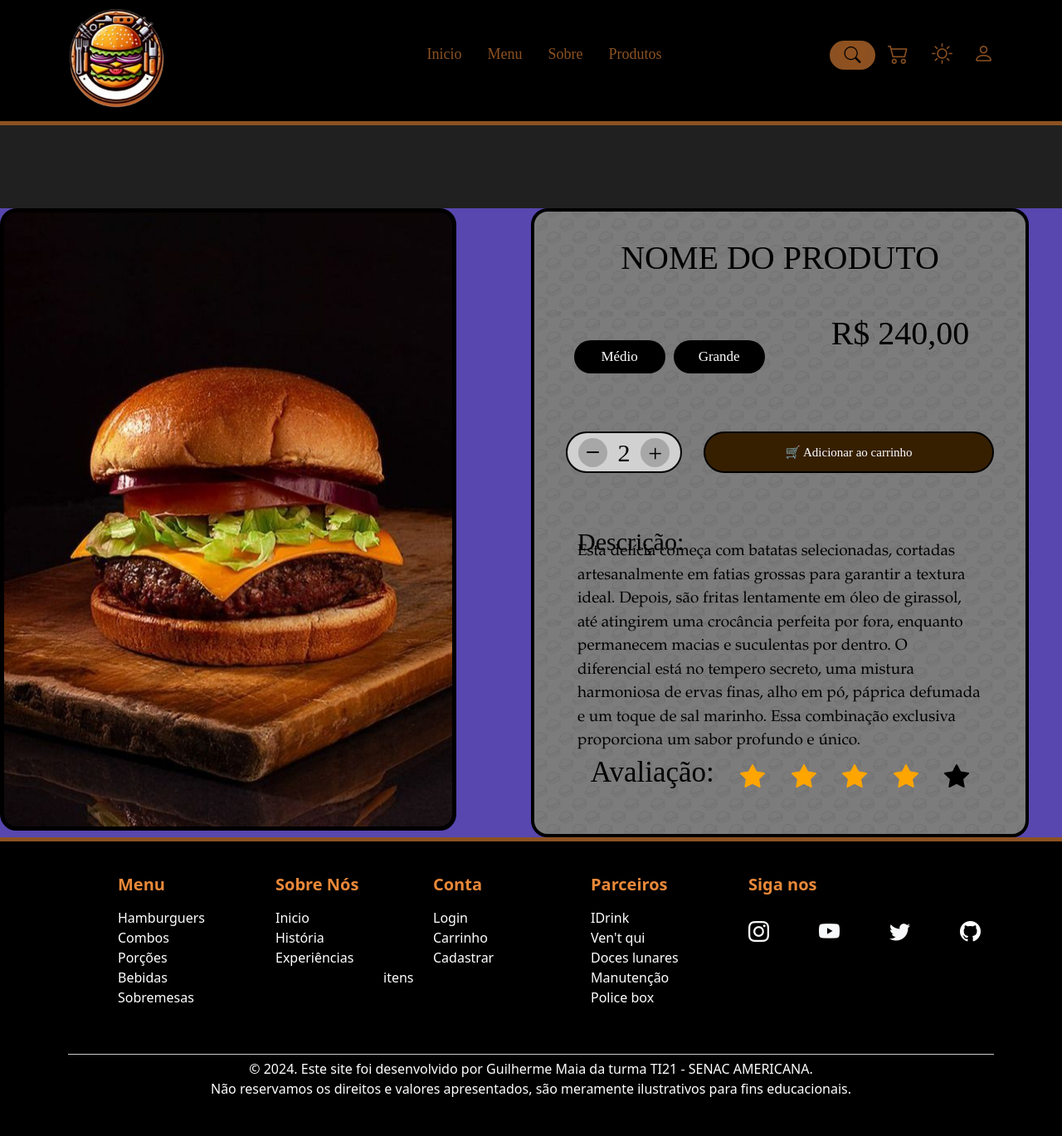
After one commit to Guilhlm/buildsBurguer, a PHP site: page /click-produto.php in a window 1280 px wide. The commit adds this page. Shown: the whole page at 83% size. Run offline with PHP 8.4, Linux system fonts and the light colour scheme; some web fonts are replaced.

Commit message:
convertendo php

```diff
--- a/assets/css/click-produto.css
+++ b/assets/css/click-produto.css
@@ -1,10 +1,6 @@
 @import url('https://fonts.googleapis.com/css2?family=Croissant+One&display=swap');
 
-* {
-    margin: 0;
-}
-
-body {
+.body-produto {
     background: #5747af;
     color: white;
     display: flex;
@@ -13,7 +9,7 @@ body {
     column-gap: 50px;
 }
 
-.container {
+#ois {
     border: 4px solid rgb(0, 0, 0);
     background-image: url(../img/hambsproduto.png);
     background-color: #7c7c7c;
--- /dev/null
+++ b/click-produto.php
@@ -0,0 +1,74 @@
+<?php include './includes/header.php' ?>
+
+<section class="body-produto">
+
+    <figcaption class="fotinha"></figcaption>
+
+    <div class="container" id="ois">
+
+        <section class="grid-1">
+            <h1 class="titulo-produto">NOME DO PRODUTO</h1>
+        </section>
+
+        <section class="grid-2">
+            <div id="tamanho">Médio</div>
+            <div id="tamanho">Grande</div>
+
+            <p class="preco-produto">R$ 240,00</p>
+        </section>
+
+        <section class="grid-3">
+            <div id="adicionar">
+
+                <div class="menos">
+                    <svg xmlns="http://www.w3.org/2000/svg" width="40" height="30" fill="currentColor" class="bi bi-dash" viewBox="0 0 16 16">
+                        <path d="M4 8a.5.5 0 0 1 .5-.5h7a.5.5 0 0 1 0 1h-7A.5.5 0 0 1 4 8" />
+                    </svg>
+                </div>
+
+                <div class="numero">2</div>
+                <div class="mais">+</div>
+            </div>
+
+            <div class="addcart">🛒 Adicionar ao carrinho</div>
+        </section>
+
+        <div class="grid-4">
+            <h2 class="titulo-desc">Descrição:</h2>
+
+            <section class="texto-desc">
+                <p>
+                    Esta delícia começa com batatas selecionadas, cortadas artesanalmente em fatias grossas para
+                    garantir a
+                    textura ideal. Depois, são fritas lentamente em óleo de girassol, até atingirem uma crocância
+                    perfeita
+                    por fora, enquanto permanecem macias e suculentas por dentro.
+
+                    O diferencial está no tempero secreto, uma mistura harmoniosa de ervas finas, alho em pó, páprica
+                    defumada e um toque de sal marinho. Essa combinação exclusiva proporciona um sabor profundo e único.
+                </p>
+            </section>
+        </div>
+
+        <div class="grid-5">
+            <h3 class="avaliacao-title">Avaliação:</h3>
+            <svg xmlns="http://www.w3.org/2000/svg" width="30" height="30" fill="orange" class="bi bi-star-fill" viewBox="0 0 16 16">
+                <path d="M3.612 15.443c-.386.198-.824-.149-.746-.592l.83-4.73L.173 6.765c-.329-.314-.158-.888.283-.95l4.898-.696L7.538.792c.197-.39.73-.39.927 0l2.184 4.327 4.898.696c.441.062.612.636.282.95l-3.522 3.356.83 4.73c.078.443-.36.79-.746.592L8 13.187l-4.389 2.256z" />
+            </svg>
+            <svg xmlns="http://www.w3.org/2000/svg" width="30" height="30" fill="orange" class="bi bi-star-fill" viewBox="0 0 16 16">
+                <path d="M3.612 15.443c-.386.198-.824-.149-.746-.592l.83-4.73L.173 6.765c-.329-.314-.158-.888.283-.95l4.898-.696L7.538.792c.197-.39.73-.39.927 0l2.184 4.327 4.898.696c.441.062.612.636.282.95l-3.522 3.356.83 4.73c.078.443-.36.79-.746.592L8 13.187l-4.389 2.256z" />
+            </svg>
+            <svg xmlns="http://www.w3.org/2000/svg" width="30" height="30" fill="orange" class="bi bi-star-fill" viewBox="0 0 16 16">
+                <path d="M3.612 15.443c-.386.198-.824-.149-.746-.592l.83-4.73L.173 6.765c-.329-.314-.158-.888.283-.95l4.898-.696L7.538.792c.197-.39.73-.39.927 0l2.184 4.327 4.898.696c.441.062.612.636.282.95l-3.522 3.356.83 4.73c.078.443-.36.79-.746.592L8 13.187l-4.389 2.256z" />
+            </svg>
+            <svg xmlns="http://www.w3.org/2000/svg" width="30" height="30" fill="orange" class="bi bi-star-fill" viewBox="0 0 16 16">
+                <path d="M3.612 15.443c-.386.198-.824-.149-.746-.592l.83-4.73L.173 6.765c-.329-.314-.158-.888.283-.95l4.898-.696L7.538.792c.197-.39.73-.39.927 0l2.184 4.327 4.898.696c.441.062.612.636.282.95l-3.522 3.356.83 4.73c.078.443-.36.79-.746.592L8 13.187l-4.389 2.256z" />
+            </svg>
+            <svg xmlns="http://www.w3.org/2000/svg" width="30" height="30" fill="" class="bi bi-star-fill" viewBox="0 0 16 16">
+                <path d="M3.612 15.443c-.386.198-.824-.149-.746-.592l.83-4.73L.173 6.765c-.329-.314-.158-.888.283-.95l4.898-.696L7.538.792c.197-.39.73-.39.927 0l2.184 4.327 4.898.696c.441.062.612.636.282.95l-3.522 3.356.83 4.73c.078.443-.36.79-.746.592L8 13.187l-4.389 2.256z" />
+            </svg>
+        </div>
+    </div>
+</section>
+
+<?php include './includes/footer.php' ?>
--- a/includes/header.php
+++ b/includes/header.php
@@ -15,6 +15,7 @@
     <link rel="stylesheet" href="assets/css/carrossel.css">
     <link rel="stylesheet" href="assets/css/sobre.css">
     <link rel="stylesheet" href="assets/css/carrinho.css">
+    <link rel="stylesheet" href="assets/css/click-produto.css">
 </head>
 
 <body>
--- a/menu.php
+++ b/menu.php
@@ -8,7 +8,7 @@
         <section id="produtos">
             <div class="carrossel-hamb carrossel">
                 <div class="col-lg-3 col-md-6 col-sm-12">
-                    <a href="click-produto.html" style="text-decoration: none;">
+                    <a href="click-produto.php" style="text-decoration: none;">
                         <figure>
                             <img src="./assets/img/lanches/hmbSimples.png" alt="Hamburguer Kids" class="foto-produto">
                             <figcaption>
```
Also changed, not shown: click-produto.html (deleted, +0 -95 lines).
